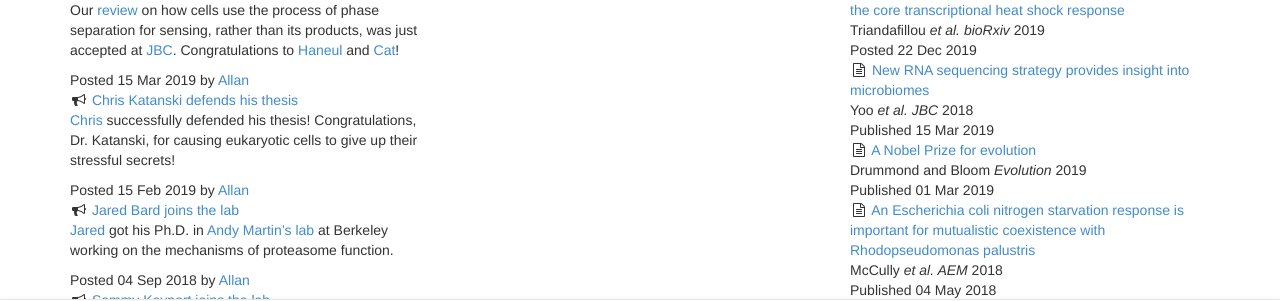
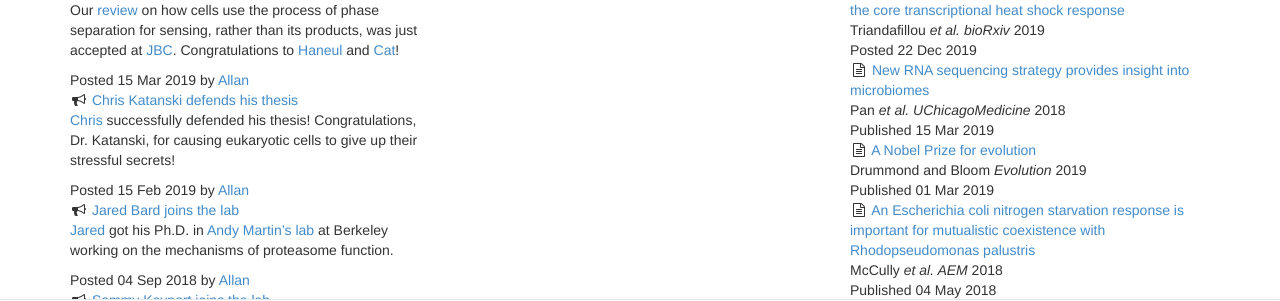
Before and after one commit to mapan-star/DrummLab, a Jekyll site: the page built from index.html, in a window 1280 px wide. Shown: the part 550-851 px from the top of the page. Built offline with Jekyll 4.4.1, drawn with Linux system fonts in a browser that asks for light colours; nearby versions of some CDN libraries.

Commit message:
Update 2019-03-15-cellular-sensing-by-phase-separation.md

```diff
--- a/papers/_posts/2019-03-15-cellular-sensing-by-phase-separation.md
+++ b/papers/_posts/2019-03-15-cellular-sensing-by-phase-separation.md
@@ -2,7 +2,7 @@
 layout: paper
 title: "New RNA sequencing strategy provides insight into microbiomes"
 year: "2018"
-shortref: "Yoo <i>et al.</i> <i>JBC</i> 2018"
+shortref: "Pan <i>et al.</i> <i>UChicagoMedicine</i> 2018"
 nickname: New RNA sequencing strategy provides insight into microbiomes
 journal: ""
 volume:
```
